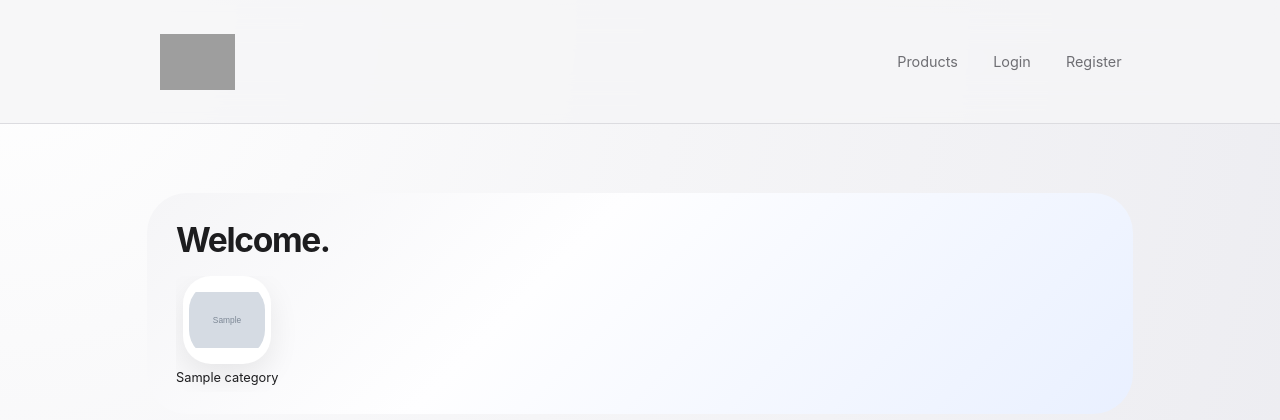
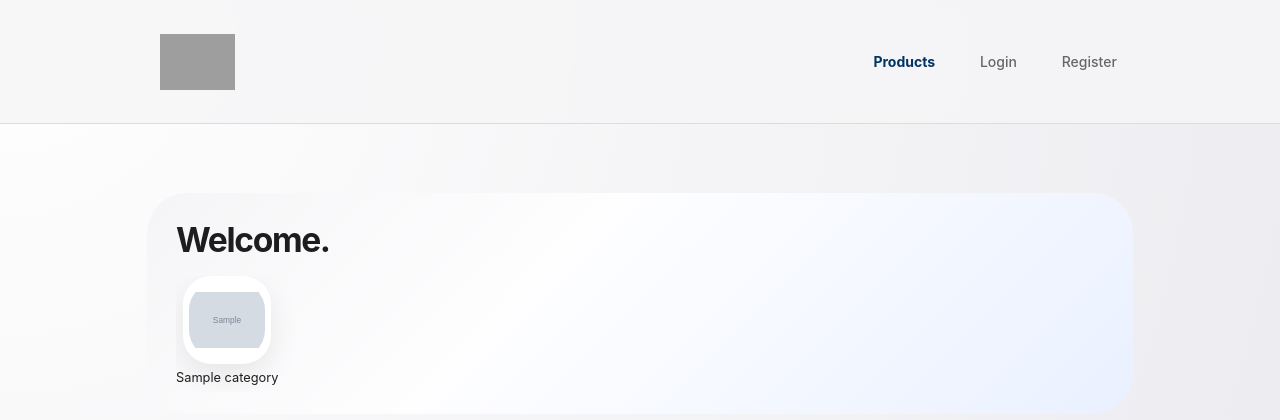
Before and after one commit to Ximones/OnlineShoppingWebSystem, a PHP site: page /?module=shop&action=home in a window 1280 px wide. Shown: the top 420 px of the page. Run offline with PHP 8.4, Linux system fonts and the light colour scheme; tables that the repository leaves empty hold one stand-in row (values such as "Sample post"); grey boxes marked "Sample" are stand-in pictures; classes that the project's autoload settings leave out are loaded by file name; some libraries are stand-ins or nearby versions; grey boxes are pictures that could not be loaded.

Commit message:
fix： header

```diff
--- a/app/core/Controller.php
+++ b/app/core/Controller.php
@@ -8,6 +8,10 @@ use function require_role;
 
 abstract class Controller {
     protected string $layout = 'layout/master';
+
+    public function is_active(string $moduleName): string {
+        return (isset($_GET['module']) && $_GET['module'] === $moduleName) ? 'active' : '';
+    }
 
     protected function render(string $view, array $data = []): void {
         extract($data);
--- a/app/views/layout/_header.php
+++ b/app/views/layout/_header.php
@@ -5,19 +5,19 @@
         </a>
 
         <nav class="nav">
-            <a href="?module=shop&action=catalog">Products</a>
+            <a href="?module=shop&action=catalog" class="<?= $this->is_active('shop'); ?>">Products</a>
 
             <?php if (auth_user()): ?>
-                <a href="?module=cart&action=index">Cart</a>
-                <a href="?module=orders&action=history">Orders</a>
-                <a href="?module=game&action=points">Points</a>
-                <a href="?module=bills&action=index">PayLater</a>
-                <a href="?module=vouchers&action=index">Vouchers</a>
-                <a href="?module=favorites&action=index">Favorites</a>
-                <a href="?module=profile&action=index">Profile</a>
+                <a href="?module=cart&action=index" class="<?= $this->is_active('cart'); ?>">Cart</a>
+                <a href="?module=orders&action=history" class="<?= $this->is_active('orders'); ?>">Orders</a>
+                <a href="?module=game&action=points" class="<?= $this->is_active('game'); ?>">Points</a>
+                <a href="?module=bills&action=index" class="<?= $this->is_active('bills'); ?>">PayLater</a>
+                <a href="?module=vouchers&action=index" class="<?= $this->is_active('vouchers'); ?>">Vouchers</a>
+                <a href="?module=favorites&action=index" class="<?= $this->is_active('favorites'); ?>">Favorites</a>
+                <a href="?module=profile&action=index" class="<?= $this->is_active('profile'); ?>">Profile</a>
 
                 <?php if (is_admin()): ?>
-                    <a href="?module=admin&action=dashboard" class="switch-mode-link">
+                    <a href="?module=admin&action=dashboard" class="switch-mode-link <?= $this->is_active('admin'); ?>">
                         <i class="fas fa-tachometer-alt"></i>
                         <span>Admin Dashboard</span>
                     </a>
@@ -25,7 +25,7 @@
 
                 <a href="?module=auth&action=logout">Logout</a>
             <?php else: ?>
-                <a href="?module=auth&action=login">Login</a>
+                <a href="?module=auth&action=login" class="<?= $this->is_active('auth'); ?>">Login</a>
                 <a href="?module=auth&action=register">Register</a>
             <?php endif; ?>
         </nav>
--- a/public/css/main.css
+++ b/public/css/main.css
@@ -156,6 +156,37 @@ main.container {
     background: transparent;
     transition: background 0.2s ease, opacity 0.2s ease;
     opacity: 0;
+}
+
+.nav a {
+    text-decoration: none;
+    color: #666;
+    font-size: 14px;
+    font-weight: 500;
+    padding: 8px 16px;
+    border-radius: 20px;
+    transition: all 0.3s ease;
+}
+
+
+.nav a:hover {
+    color: #003366;
+    background-color: rgba(0, 51, 102, 0.05);
+}
+
+.nav a.active {
+    color: #003366;
+    font-weight: 700;
+}
+.nav a.active::after {
+    content: '';
+    position: absolute;
+    bottom: 0;
+    left: 0;
+    width: 100%;
+    height: 3px;
+    background-color: #003366;
+    border-radius: 2px;
 }
 
 /* Mode Indicator */
```
